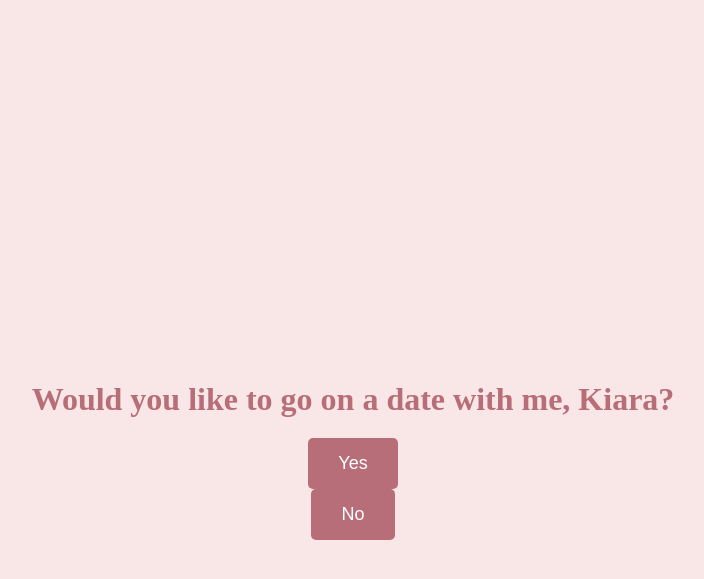
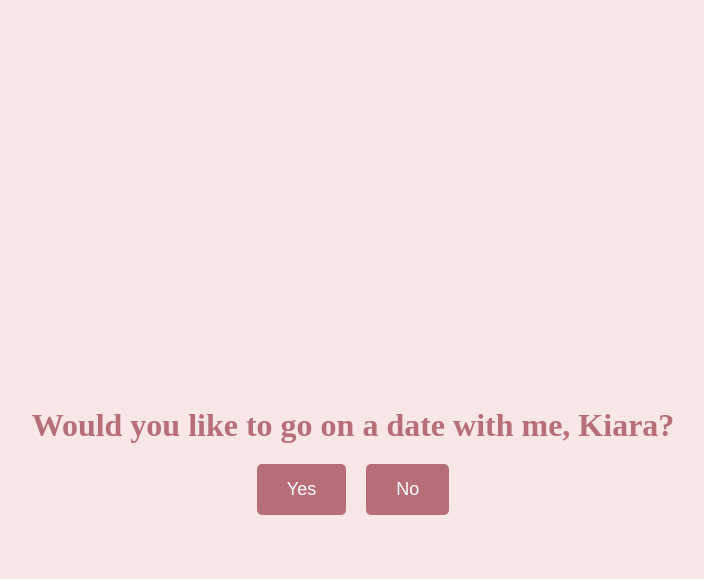
Before and after one commit to s1ddhantsharma/s1ddhantsharma.github.io, a Jekyll site: the page built from index.md, in a window 1280 px wide. Shown: the top 579 px of the page, without its empty margins (287-991 px from the left). Built offline with Jekyll 4.4.1, drawn with Linux system fonts in a browser that asks for light colours.

Commit message:
Update custom.html

```diff
--- a/_layouts/custom.html
+++ b/_layouts/custom.html
@@ -19,6 +19,12 @@ h1 {
     margin-bottom: 20px; /* Add space below the heading */
 }
 
+.btn-container {
+    display: flex; /* Use flexbox to align buttons in a row */
+    justify-content: center; /* Center buttons horizontally */
+    gap: 20px; /* Space between buttons */
+}
+
 .btn {
     background-color: #b76e79;
     color: white;
@@ -27,7 +33,6 @@ h1 {
     border-radius: 5px;
     font-size: 18px;
     cursor: pointer;
-    transition: all 0.3s ease;
 }
 
 #yes-btn:hover {
@@ -48,10 +53,8 @@ h1 {
 
 <h1>Would you like to go on a date with me, Kiara?</h1>
 
-<div style="display:flex; justify-content:center; gap:20px;">
+<div class="btn-container">
    <button id="yes-btn" class="btn">Yes</button>
-</div>
-<div style="display:flex; justify-content:center; gap:20px;">
    <button id="no-btn" class="btn">No</button>
 </div>
 
```
